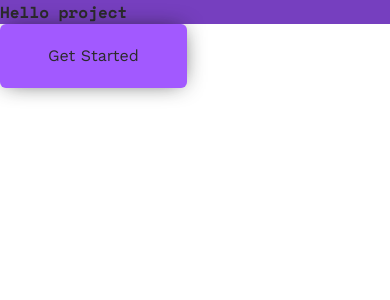
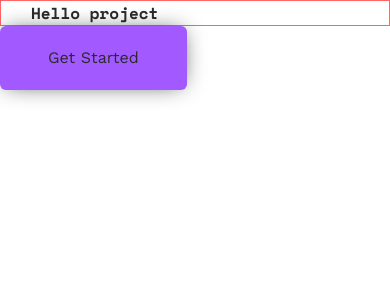
Before and after one commit to DmytroBeridze/NFT_Marketplace, a React (Vite) app in the folder client/: page / in a window 390 px wide. Shown: the top 300 px of the page. Built offline with nearby package versions, Linux system fonts and the light colour scheme.

Commit message:
feat: add OuterContainer and InnerContainer with responsive layout tokens

```diff
--- a/client/src/app/App.tsx
+++ b/client/src/app/App.tsx
@@ -1,13 +1,16 @@
 import { useState } from 'react';
 import { ThemeSwitcher } from '../features/ThemeSwitcher';
 import { ThemeContext } from '../context/ThemeContext';
+import { InnerContainer, OuterContainer } from '../shared/ui/layout';
 
 function App() {
   const [theme, setTheme] = useState<boolean>(true);
 
   return (
     <div className="App">
+      <OuterContainer>
         <ThemeContext.Provider value={{ theme, setTheme }}>
+          <InnerContainer>
             <div
               className="
             font-space-mono-bold
@@ -18,9 +21,11 @@ function App() {
             >
               Hello project
             </div>
+          </InnerContainer>
 
           <ThemeSwitcher />
         </ThemeContext.Provider>
+      </OuterContainer>
     </div>
   );
 }
--- a/client/src/app/styles/index.css
+++ b/client/src/app/styles/index.css
@@ -2,5 +2,6 @@
 @import './variables.css';
 @import './themes.css';
 @import './tokens.css';
+@import './media.css';
 
 @import 'tailwindcss';
--- /dev/null
+++ b/client/src/app/styles/media.css
@@ -0,0 +1,25 @@
+@media (min-width: 375px) {
+  :root {
+    --inner-container-padding: 30px;
+  }
+}
+
+@media (min-width: 834px) {
+  /* @media (min-width: 1024px) { */
+  :root {
+    --inner-container-padding: 115px;
+  }
+}
+
+/* @media (min-width: 375px) {
+  :root {
+    --inner-container-width: 690px;
+  }
+} */
+
+/* @media (min-width: 834px) {
+
+  :root {
+    --inner-container-width: 1050px;
+  }
+} */
--- a/client/src/app/styles/tokens.css
+++ b/client/src/app/styles/tokens.css
@@ -63,3 +63,14 @@
 .shadow-secondary {
   box-shadow: var(--secondary-shadow);
 }
+/* -----------------------layouts */
+.max-w-outer-container-width {
+  max-width: var(--outer-container-width);
+}
+
+/* .max-w-inner-container-width {
+  max-width: var(--inner-container-width);
+} */
+.p-x-inner-container-padding {
+  padding-inline: var(--inner-container-padding);
+}
--- a/client/src/app/styles/variables.css
+++ b/client/src/app/styles/variables.css
@@ -37,4 +37,11 @@
   /* shadows */
   --primary-shadow: 0px 0px 20px -3px rgba(2, 3, 16, 1);
   --secondary-shadow: 0px 0px 22px -6px rgba(18, 19, 19, 0.83);
+
+  /* layouts */
+  --outer-container-width: 1300px;
+  /* --inner-container-width: 315px; */
+  --inner-container-padding: 30px;
+
+  /* spacing */
 }
--- /dev/null
+++ b/client/src/shared/ui/layout/InnerContainer.tsx
@@ -0,0 +1,11 @@
+interface InnerContainerProps {
+  children: React.ReactNode;
+}
+
+export const InnerContainer = ({ children }: InnerContainerProps) => {
+  return (
+    <div className="w-full max-w-[1300px] p-x-inner-container-padding border mt-0 m-auto border-red-400">
+      {children}
+    </div>
+  );
+};
--- /dev/null
+++ b/client/src/shared/ui/layout/OuterContainer.tsx
@@ -0,0 +1,18 @@
+interface OuterContainerProps {
+  children: React.ReactNode;
+}
+
+export const OuterContainer = ({ children }: OuterContainerProps) => {
+  return (
+    <div
+      className="
+      max-w-outer-container-width
+      m-auto mt-0
+      sm:px-2.5
+      px-0
+      "
+    >
+      {children}
+    </div>
+  );
+};
--- /dev/null
+++ b/client/src/shared/ui/layout/index.ts
@@ -0,0 +1,2 @@
+export * from './OuterContainer';
+export * from './InnerContainer';
```
Lines whose indentation alone changed are shown as unchanged.
